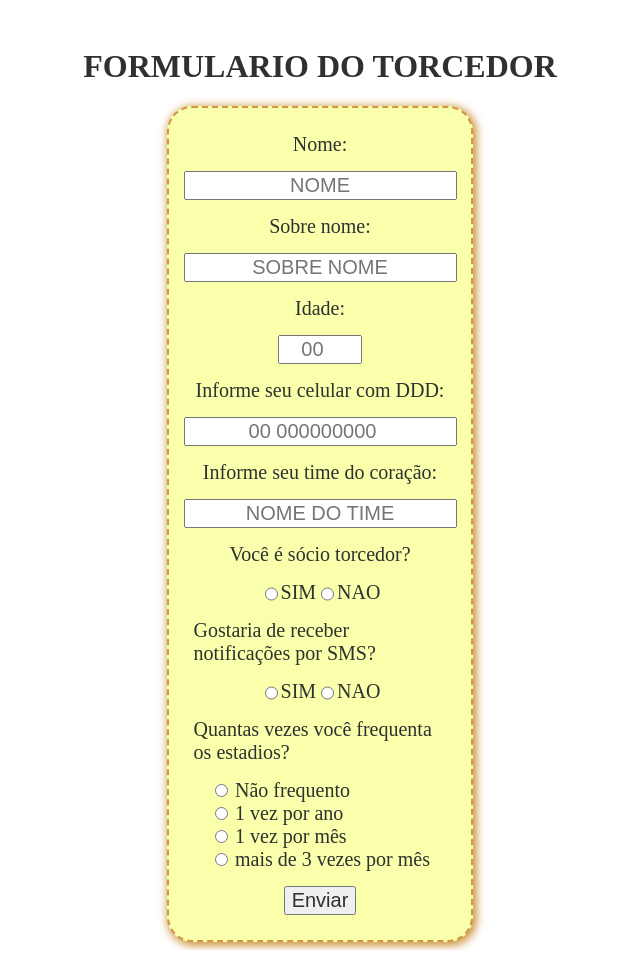
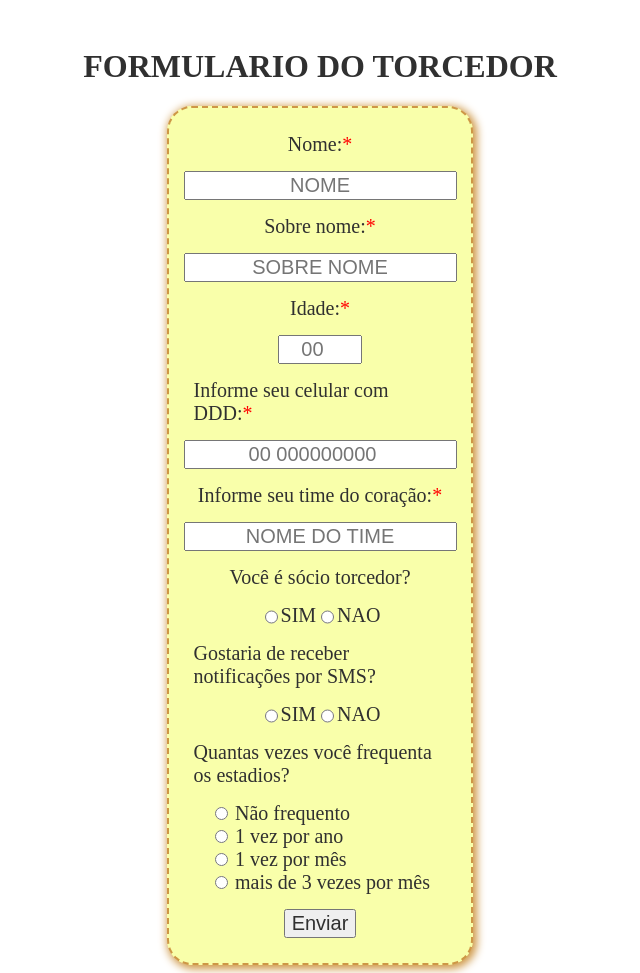
Before and after one commit to bryan7777777/backEnd, a PHP site: page / in a window 1280 px wide. Shown: the whole page, without its empty margins (320-960 px from the left). Before the commit the page ends 950 px from the top, so only its background shows below. Run offline with PHP 8.4, Linux system fonts and the light colour scheme.

Commit message:
visual up

```diff
--- a/pastaDeTestes/back1/index.html
+++ b/pastaDeTestes/back1/index.html
@@ -8,17 +8,17 @@
 </head>
 <body>
     <h1>FORMULARIO DO TORCEDOR</h1>
-    <form action="">
-        <label for="nome">Nome:</label>
-        <input type="text" placeholder="NOME">
-        <label for="nome">Sobre nome:</label>
-        <input type="text" placeholder="SOBRE NOME">
-        <label for="nome">Idade:</label>
-        <input type="number" min="1" max="200" placeholder="00">
-        <label for="nome">Informe seu celular com DDD:</label>
-        <input type="number" placeholder="00 000000000">
-        <label for="nome">Informe seu time do coração:</label>
-        <input type="text" placeholder="NOME DO TIME">
+    <form action="" method="get">
+        <label for="nome">Nome:<span class="obrigatorio">*</span></label>
+        <input type="text" placeholder="NOME" required>
+        <label for="nome">Sobre nome:<span class="obrigatorio">*</span></label>
+        <input type="text" placeholder="SOBRE NOME" required>
+        <label for="nome">Idade:<span class="obrigatorio">*</span></label>
+        <input type="number" min="1" max="200" maxlength="3" placeholder="00" required>
+        <label for="nome">Informe seu celular com DDD:<span class="obrigatorio">*</span></label>
+        <input type="number" placeholder="00 000000000" max="999999999999" maxlength="12" required>
+        <label for="nome">Informe seu time do coração:<span class="obrigatorio">*</span></label>
+        <input type="text" placeholder="NOME DO TIME" required>
 
         <label for="socioTorcedor">Você é sócio torcedor?</label>
         <div class="sla">
--- a/pastaDeTestes/back1/style/style.css
+++ b/pastaDeTestes/back1/style/style.css
@@ -41,3 +41,7 @@ label, input{
     color: rgb(48, 48, 48);
     font-size: 20px;
 }
+
+.obrigatorio{
+    color: red;
+}
```
